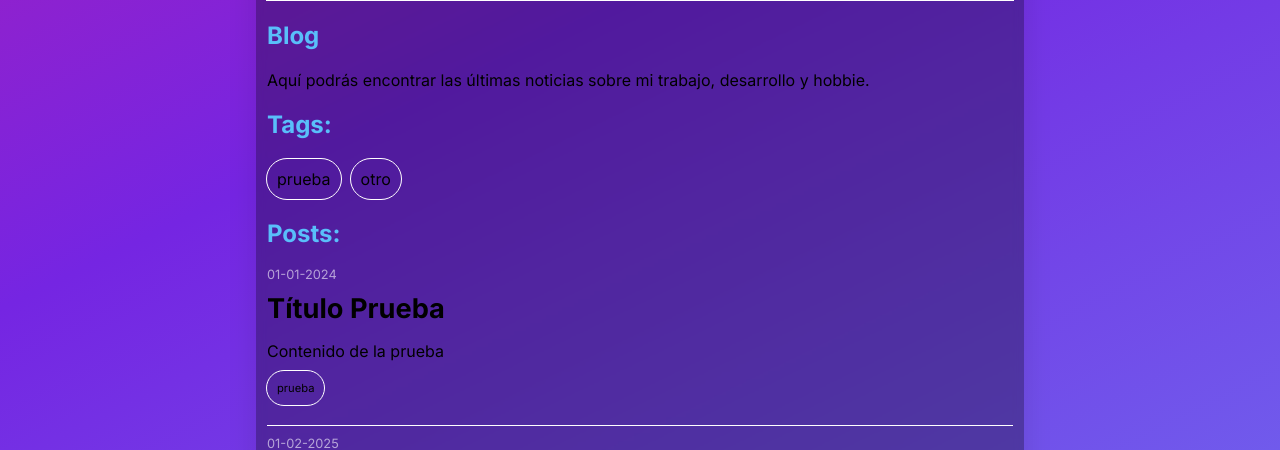
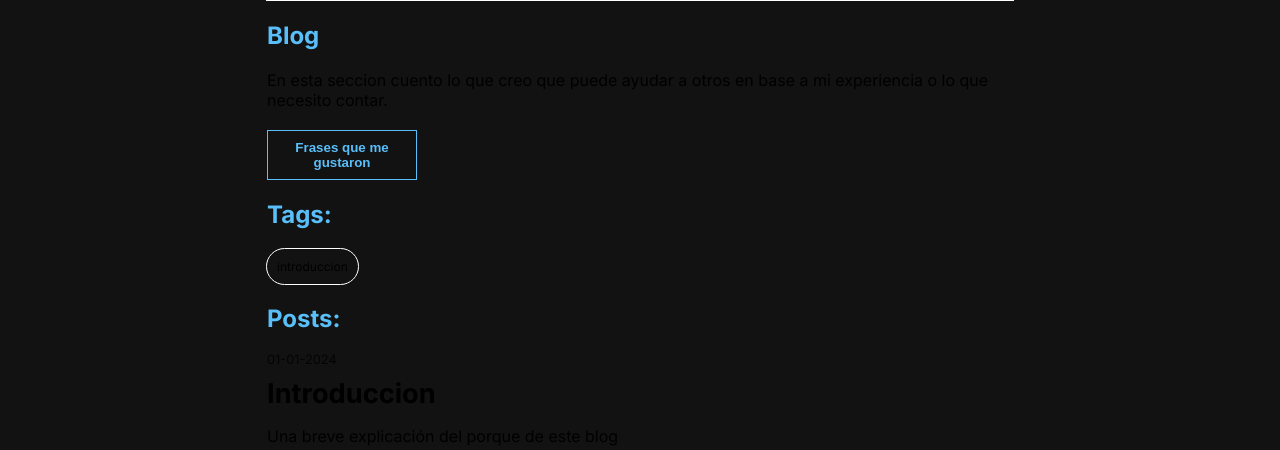
Before and after one commit to guskpo20/portfolioCode, a Next.js app: page / in a window 1280 px wide. Both pictures are taken after a click on the button "Blog". Shown: the part 350-800 px from the top of the page. Built offline with nearby package versions, Linux system fonts and the light colour scheme.

Commit message:
new dark mode, blog section

```diff
--- a/src/app/components/blog/Blog.tsx
+++ b/src/app/components/blog/Blog.tsx
@@ -8,18 +8,11 @@ import styles from './blog.module.scss';
 const postNoSelected = "NoPost";
 const posts = [
     {
-        fileName: "postPrueba.md",
-        tags: ["prueba"],
-        title: "Título Prueba",
+        fileName: "introduccion.md",
+        tags: ["introduccion"],
+        title: "Introduccion",
         date: "01-01-2024",
-        content: "Contenido de la prueba"
-    },
-    {
-        fileName: "postPrueba.md",
-        tags: ["otro"],
-        title: "Título Prueba",
-        date: "01-02-2025",
-        content: "Contenido de la prueba"
+        content: "Una breve explicación del porque de este blog"
     }
 ];
 
@@ -50,7 +43,7 @@ function Blog() {
 
             {postSelected !== postNoSelected && (
                 <>
-                    <button className="blog_button" onClick={() => setPostSelected(postNoSelected)}>Volver a Blog</button>
+                    <button className="button" onClick={() => setPostSelected(postNoSelected)}>Volver a Blog</button>
                     <Post filename={postSelected} />
                 </>
             )}
@@ -58,7 +51,8 @@ function Blog() {
             {postSelected === postNoSelected && (
                 <>
                     <h2>Blog</h2>
-                    <p>Aquí podrás encontrar las últimas noticias sobre mi trabajo, desarrollo y hobbie.</p>
+                    <p>En esta seccion cuento lo que creo que puede ayudar a otros en base a mi experiencia o lo que necesito contar.</p>
+                    <button className="button frases_button" onClick={() => setPostSelected("frases.md")}>Frases que me gustaron</button>
                     {tags.length > 0 && (
                         <div className={styles.tagsSection}>
                             <h2>Tags:</h2>
@@ -75,12 +69,12 @@ function Blog() {
                         <h2>Posts:</h2>
                         <div className={styles.posts}>
                             {filteredPosts.map(post => (
+                                <>
                                 <div className={styles.postContainer} key={post.fileName}>
                                     <div className={styles.post} onClick={() => setPostSelected(post.fileName)}>
                                         <p className={styles.day}>{post.date}</p>
                                         <h3>{post.title}</h3>
                                         <p>{post.content}</p>
-
                                     </div>
                                     <div className={styles.tags}>
                                         {post.tags.map(tag => (
@@ -88,6 +82,8 @@ function Blog() {
                                         ))}
                                     </div>
                                 </div>
+                                <div className="divider"></div>
+                                </>
                             ))}
                         </div>
                     </div>
--- a/src/app/components/blog/Post.tsx
+++ b/src/app/components/blog/Post.tsx
@@ -45,7 +45,7 @@ export default function MarkdownFromFile({ filename }: MarkdownFromFileProps) {
   return (
     <div>
       {/* Muestra el título y la fecha */}
-      <p>{date}</p> {/* Renderiza la fecha aquí */}
+      <p className='blog_date'>{date}</p> {/* Renderiza la fecha aquí */}
       <div dangerouslySetInnerHTML={{ __html: contentHtml }} />
     </div>
   );
--- a/src/app/components/blog/blog.module.scss
+++ b/src/app/components/blog/blog.module.scss
@@ -38,6 +38,7 @@
             align-items: center;
 
             .tag{
+                font-size: .75rem;
                 &.active{
                     background-color: #59bffa;
                     outline: none;
@@ -64,9 +65,6 @@
     .postsSection{
         .posts{
             .postContainer{
-                padding-bottom: 20px;
-                border-bottom: white 1px solid;
-
                 .post{
                     margin-top: 10px;
                     h3{
@@ -80,7 +78,7 @@
                     .day{
                         margin: 0;
                         font-size: 80%;
-                        color: rgba(255, 255, 255, 0.582)
+                        opacity: .8;
                     }
                     p{
                         margin-bottom: 10px;
--- a/src/app/components/presentation/Presentation.jsx
+++ b/src/app/components/presentation/Presentation.jsx
@@ -33,7 +33,7 @@ function Presentation() {
           <p className={`${styles.description}`}>{texts.description}</p>
           <div className={`${styles.flex}`}>
           <Image src={isDarkMode ? dev : dev_dark} width={35} height={35} className="svg" alt="download image"/>
-          <a className={`${styles.downloadSection} ${ userLang == "en" ? styles.english : "" }`} href={ userLang == "en" ? "/GustavoKeymetlianEnglish.pdf" : "/GustavoKeymetlian.pdf"} download>{texts.download}<Image src={isDarkMode ? downloadImg : downloadImg_dark} width={15} height={15} alt="download image"/></a>
+          <a className={`button reset-margin ${ userLang == "en" ? styles.english : "" }`} href={ userLang == "en" ? "/GustavoKeymetlianEnglish.pdf" : "/GustavoKeymetlian.pdf"} download>{texts.download}<Image src={isDarkMode ? downloadImg : downloadImg_dark} width={15} height={15} alt="download image"/></a>
           </div>
         </div>
       </div>
--- a/src/app/globals.scss
+++ b/src/app/globals.scss
@@ -17,13 +17,14 @@
 html{
     width: 100%;
     height: max-content;
-    background: linear-gradient(334deg, #6b97f7, #7525e2, #f7137e);
+    /* background: linear-gradient(334deg, #6b97f7, #7525e2, #f7137e); */
+    background-color: #000000ed;
     background-size: 180% 180%;
-    animation: gradient-animation 6s ease infinite;
+    /* animation: gradient-animation 6s ease infinite; */
     overflow-x: hidden;
 }
 
-@keyframes gradient-animation {
+/* @keyframes gradient-animation {
   0% {
     background-position: 0% 50%;
   }
@@ -33,7 +34,7 @@ html{
   100% {
     background-position: 0% 50%;
   }
-}
+} */
 
 body {
   color: rgb(var(--foreground-rgb));
@@ -41,16 +42,16 @@ body {
   max-width: 748px;
   margin: 10px auto;
   padding: 10px 10px;
-  background: rgba(0, 0, 0, 0.301);
+ /*  background: rgba(0, 0, 0, 0.301);
   border-radius: 16px;
   box-shadow: 0 4px 30px rgba(0, 0, 0, 0.1);
   backdrop-filter: blur(5px);
-  -webkit-backdrop-filter: blur(5px);
+  -webkit-backdrop-filter: blur(5px); */
   border-radius: 30px;
 
   &.dark{
-    background: rgba(255, 255, 255, 0.726);
-
+    background: rgb(221, 220, 220);
+    color: black !important;
     .toggleButon{
       background-color: $highlight-color;
       &:hover{
@@ -62,13 +63,14 @@ body {
       color: #7525e2;
     }
 
-    .blog_button{
+    .button, .frases_button{
       border: 1px solid $highlight-color !important;
       color: $highlight-color !important;
 
       &:hover{
         cursor: pointer;
         background-color: $highlight-color !important;
+        color: rgb(226, 222, 222) !important;
       }
     }
 
@@ -131,7 +133,7 @@ body {
       }
     }
 
-    .blog_button{
+    .button{
       display: flex;
       align-items: center;
       justify-content: center;
@@ -151,6 +153,10 @@ body {
       }
     }
 
+    .frases_button{
+      height: 50px;
+    }
+
     .divider{
       margin-top: 20px;
       height: 1px;
@@ -158,4 +164,19 @@ body {
       background-color: white ;
     }
   }
+
+  .blog_date{
+    font-size: 80%;
+    opacity: .8;
+  }
+
+  pre{
+    background-color: rgba(34, 34, 34, 0.719);
+    padding: 10px;
+    font-size: 16px;
+  }
+
+  .reset-margin{
+    margin: 0 !important;
+  }
 }
--- a/src/app/page.tsx
+++ b/src/app/page.tsx
@@ -12,6 +12,7 @@ import { SunIcon, MoonIcon } from '@heroicons/react/20/solid'
 
 
 function Home() {
+
 
   const { isDarkMode, toggleTheme} = useTheme();
   const [ blog, setBlog ] = useState(false)
@@ -37,6 +38,13 @@ function Home() {
 
   useEffect(() => {
 
+    const pathname = window.location.href;
+    console.log(pathname)
+
+    if (pathname.includes("blog")) {
+      setBlog(true);
+    }
+
     checkBoxes();
 
     window.addEventListener('scroll', checkBoxes);
@@ -59,14 +67,14 @@ function Home() {
 
       {blog && (
         <>
-          <button className="blog_button" onClick={() => setBlog(!blog)}>Portfolio</button>
+          <button className="button" onClick={() => setBlog(!blog)}>Portfolio</button>
           <div className='divider'></div>
           <Blog />
         </>
       )}
       {!blog && (
         <>
-          <button className="blog_button" onClick={() => setBlog(true)}>Blog</button>
+          <button className="button" onClick={() => setBlog(true)}>Blog</button>
           <div className='divider'></div>
           <Experience />
           <Projects />
```
Also changed, not shown: public/posts/frases.md (added, +95 -0 lines), public/posts/introduccion.md (added, +19 -0 lines), 1 other file (tests, documents, lock files or other folders).
